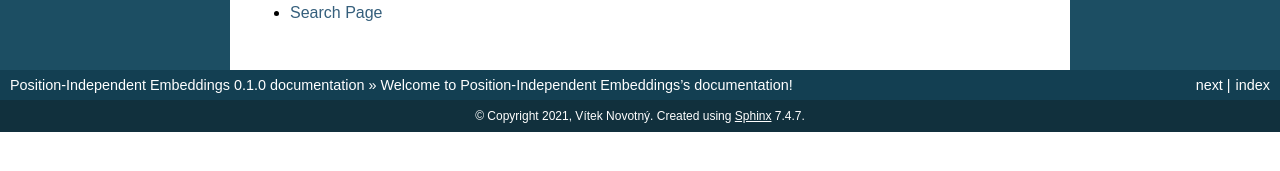
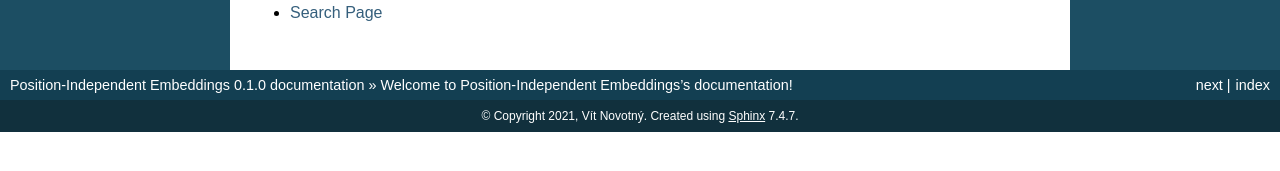
Before and after one commit to MIR-MU/pine, a Sphinx documentation site: the page built from docs/index.rst, in a window 1280 px wide. Shown: the part 596-767 px from the top of the page. Built offline with Sphinx 7.4.7, drawn with Linux system fonts in a browser that asks for light colours.

Commit message:
Rename the author in the documentation

```diff
--- a/docs/conf.py
+++ b/docs/conf.py
@@ -56,7 +56,7 @@
 
 # General information about the project.
 project = u'Position-Independent Embeddings'
-copyright = u'2021, Vítek Novotný'
+copyright = u'2021, Vít Novotný'
 
 # The version info for the project you're documenting, acts as replacement
 # for |version| and |release|, also used in various other places throughout
@@ -210,7 +210,7 @@
 latex_documents = [
     ('index', 'pine.tex',
      u'Position-Independent Embeddings Documentation',
-     u'Vítek Novotný', 'manual'),
+     u'Vít Novotný', 'manual'),
 ]
 
 # The name of an image file (relative to this directory) to place at
@@ -241,7 +241,7 @@
 man_pages = [
     ('index', 'pine',
      u'Position-Independent Embeddings Documentation',
-     [u'Vítek Novotný'], 1)
+     [u'Vít Novotný'], 1)
 ]
 
 # If true, show URL addresses after external links.
@@ -256,7 +256,7 @@
 texinfo_documents = [
     ('index', 'pine',
      u'Position-Independent Embeddings Documentation',
-     u'Vítek Novotný',
+     u'Vít Novotný',
      'pine',
      'One line description of project.',
      'Miscellaneous'),
--- a/pine/__init__.py
+++ b/pine/__init__.py
@@ -2,7 +2,7 @@
 
 from .language_model import LanguageModel
 
-__author__ = 'Vítek Novotný'
+__author__ = 'Vít Novotný'
 __email__ = 'witiko@mail.muni.cz'
 __version__ = '0.1.0'
 
--- a/setup.py
+++ b/setup.py
@@ -31,7 +31,7 @@
     version='0.1.0',
     description='A python package that allows you to train, use, and evaluate position-independent word embeddings',
     long_description=readme + '\n\n' + history,
-    author="Vítek Novotný",
+    author="Vít Novotný",
     author_email='witiko@mail.muni.cz',
     url='https://github.com/MIR-MU/pine',
     packages=find_packages(exclude=['tests', 'tests.*']),
```
